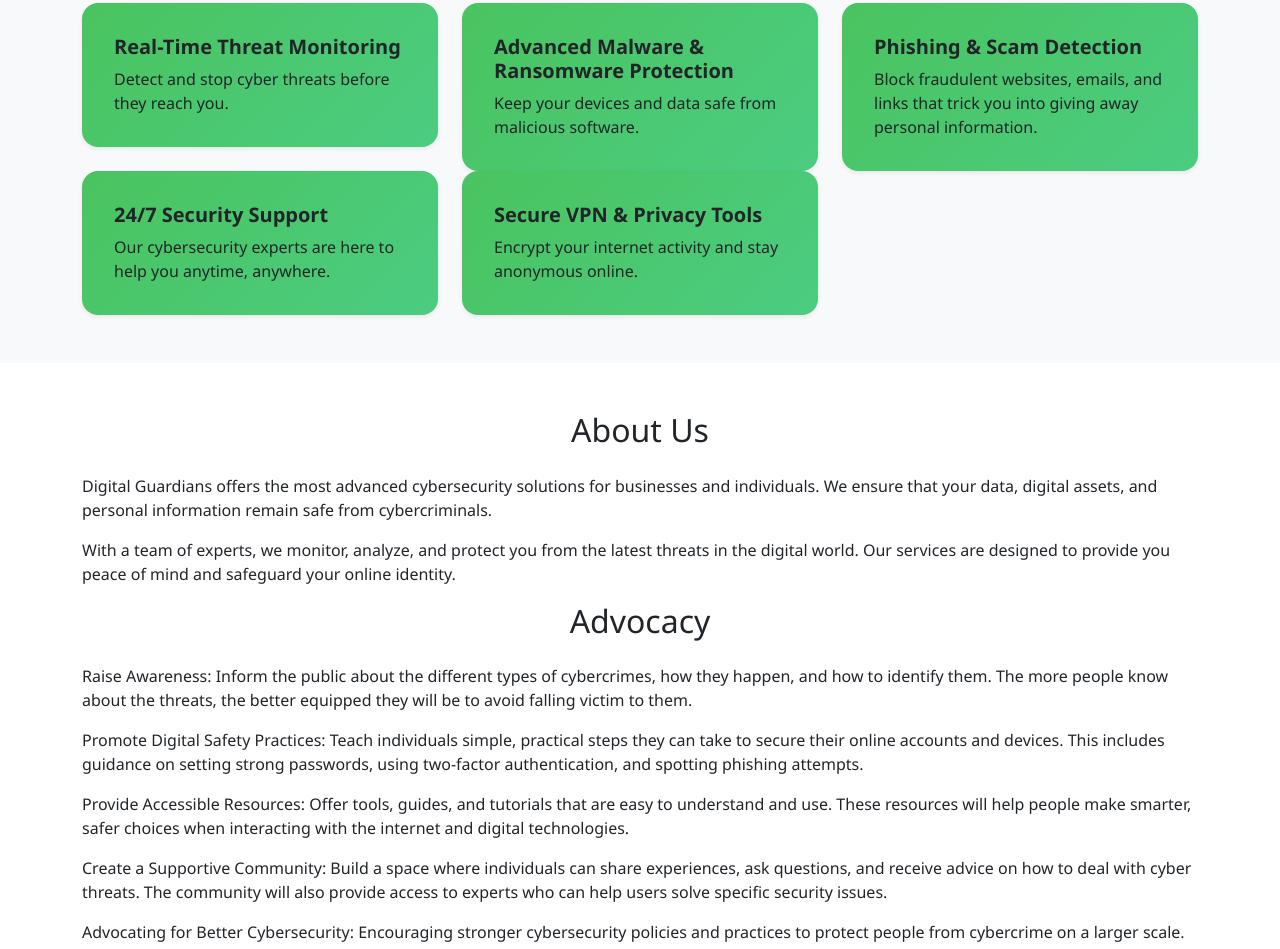
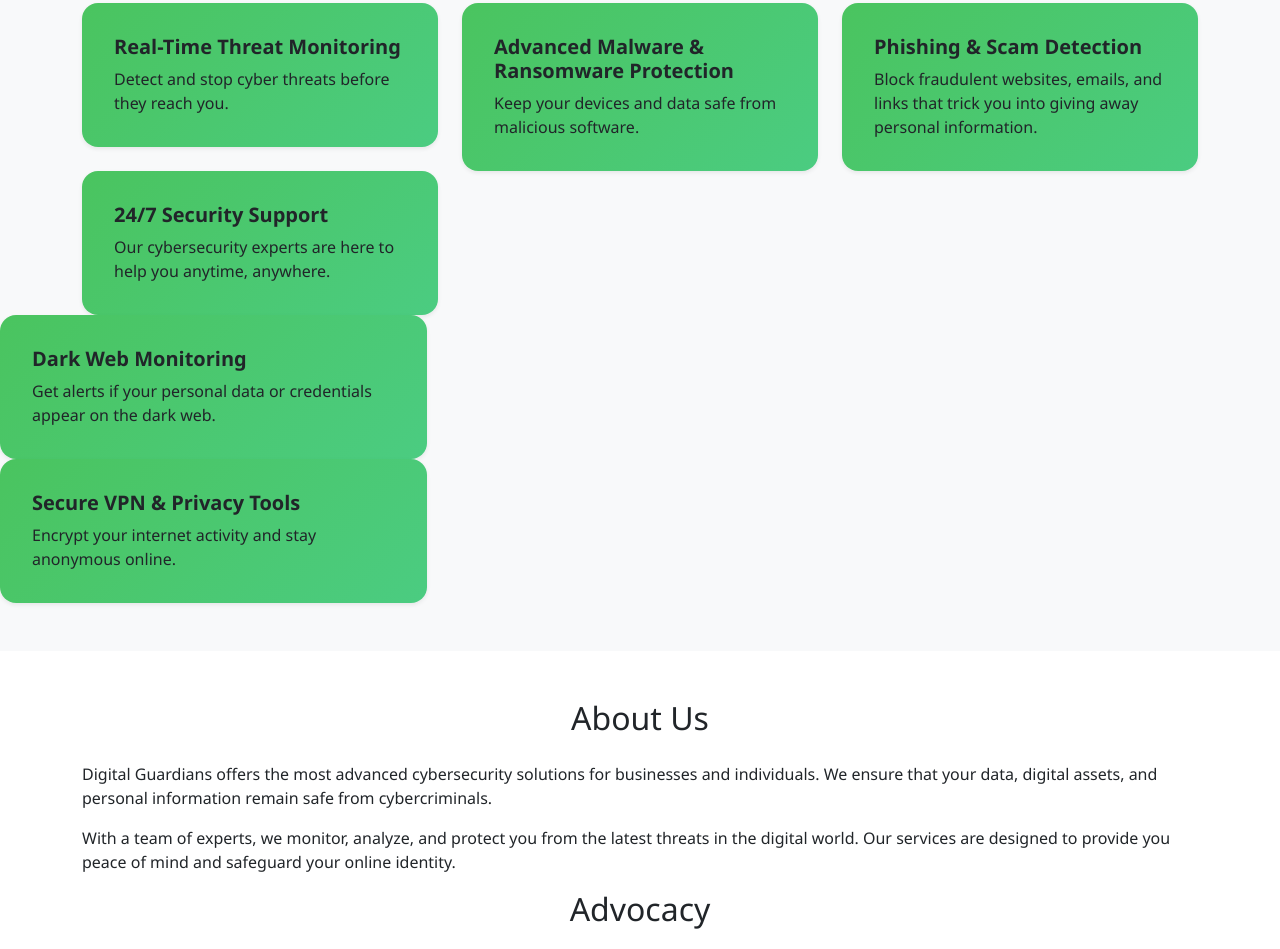
Before and after one commit to GUARDPROTECTORS/site, a plain HTML site: page index.html in a window 1280 px wide. Shown: the part 897-1846 px from the top of the page. Drawn offline with nearby package versions, Linux system fonts and the light colour scheme.

Commit message:
Update index.html

```diff
--- a/index.html
+++ b/index.html
@@ -78,6 +78,18 @@
                         <div class="card-body">
                             <h5 class="card-title">24/7 Security Support</h5>
                             <p class="card-text">Our cybersecurity experts are here to help you anytime, anywhere.</p>
+                        </div>
+                    </div>
+                </div>
+                 </div>
+                    </div>
+                </div>
+                <div class="col-md-4">
+                    <div class="card shadow-sm service-card">
+                        <class="card-img-top" alt="Service 3">
+                        <div class="card-body">
+                            <h5 class="card-title">Dark Web Monitoring</h5>
+                            <p class="card-text">Get alerts if your personal data or credentials appear on the dark web.</p>
                         </div>
                     </div>
                 </div>
```
